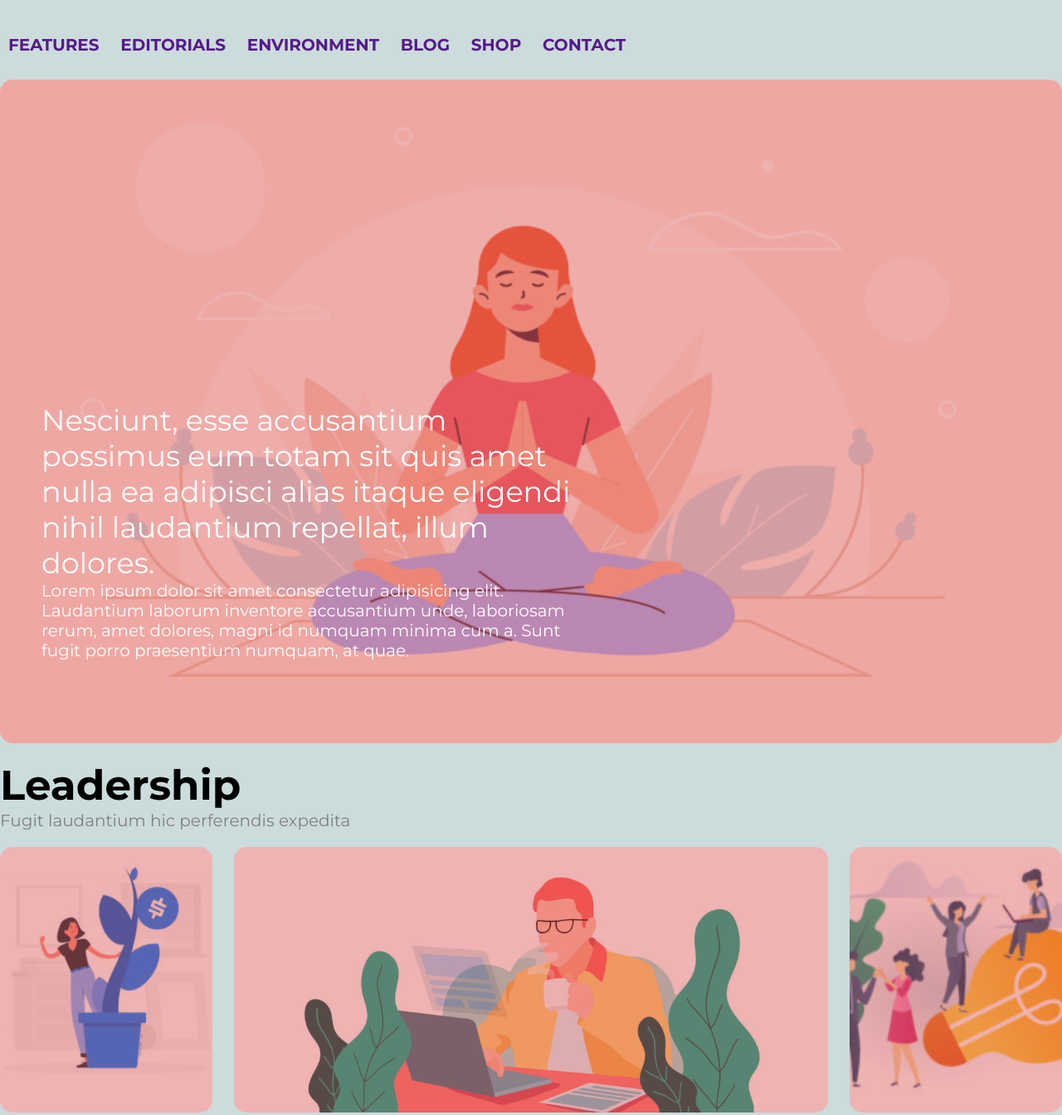
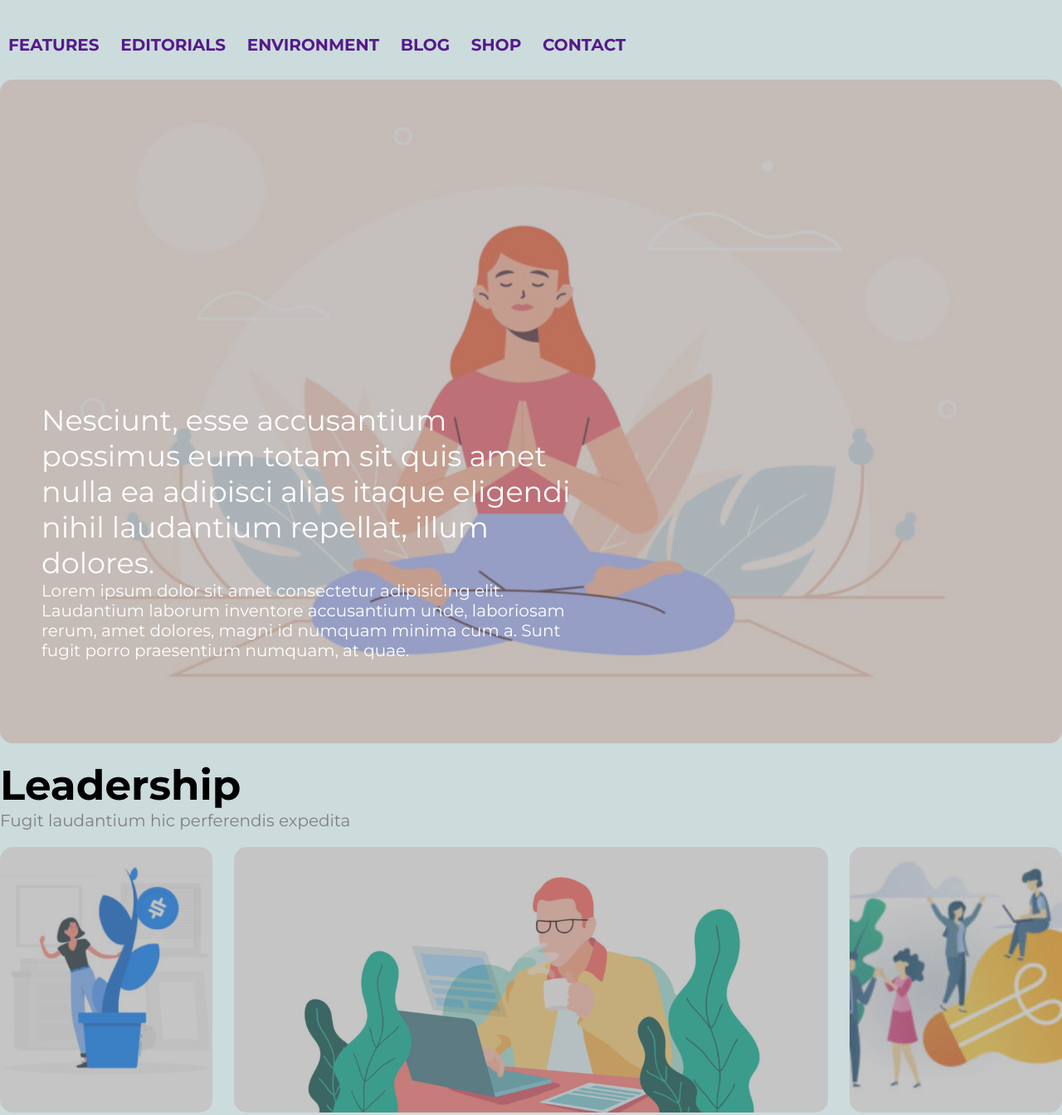
Before and after one commit to Kardast/htmlcss-wp, a plain HTML site: page index.html in a window 1280 px wide. Shown: the part 141-1485 px from the top of the page at 83% size. Drawn offline with Linux system fonts and the light colour scheme.

Commit message:
Correzione colore

```diff
--- a/css/style.css
+++ b/css/style.css
@@ -66,7 +66,7 @@ section .box_main_alto{
 }
 
 .box_main_alto .bg_color{
-    background-color: rgba(216, 66, 66, 0.4);
+    background-color: rgba(128, 128, 128, 0.459);
     z-index: 5;
     width: 100%;
     height: 800px;
@@ -129,7 +129,7 @@ section .box_main_basso{
 }
 
 .picture .bg_color_sbox{
-    background-color: rgba(216, 66, 66, 0.4);
+    background-color: rgba(128, 128, 128, 0.459);
     z-index: 5;
     width: 100%;
     height: 320px;
```
